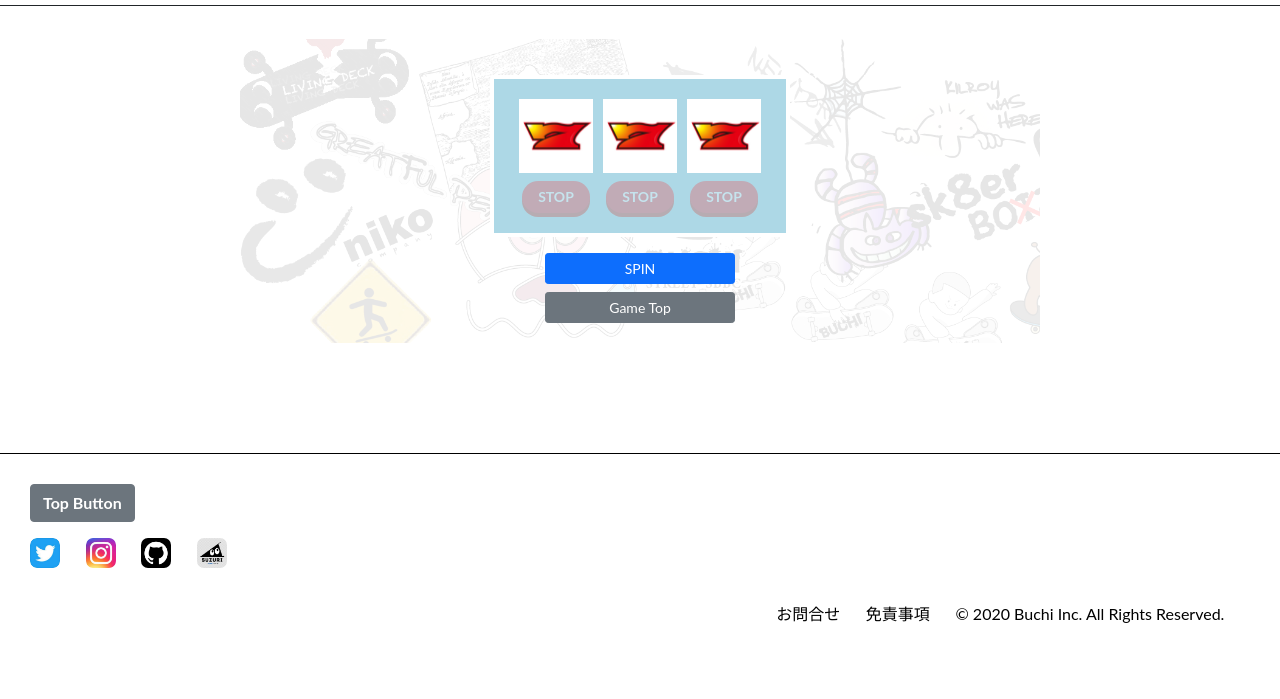
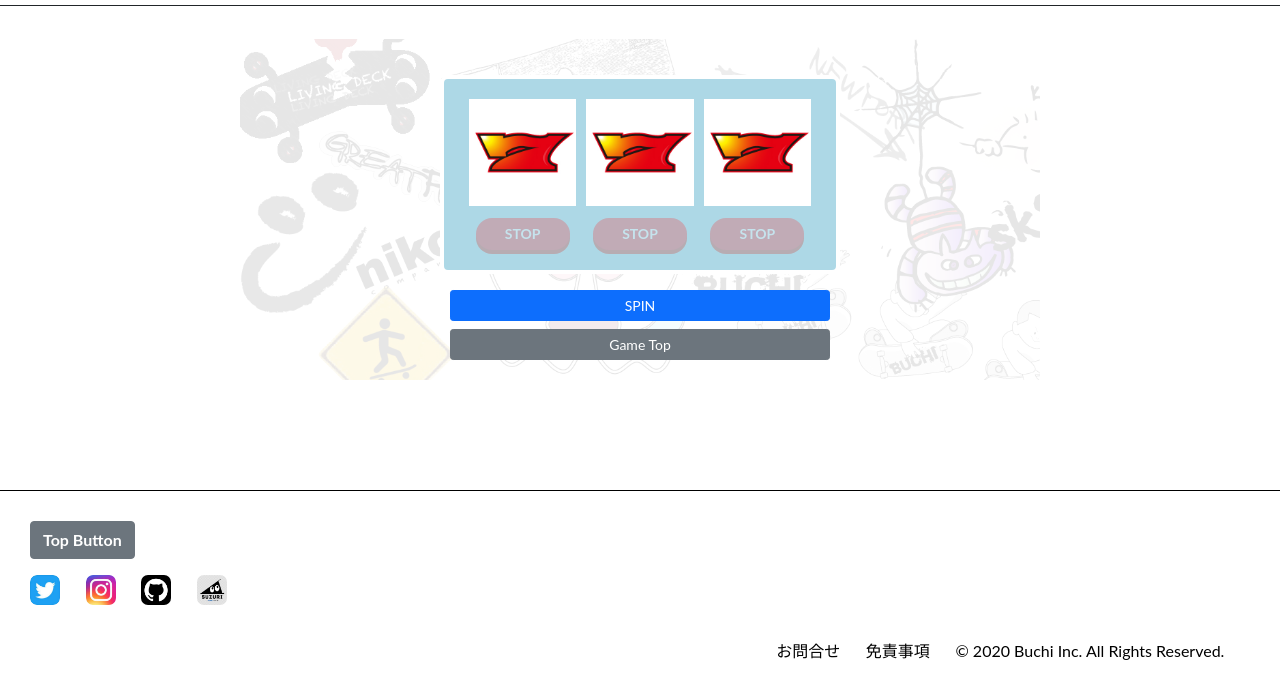
Before and after one commit to 18Buchi/my-site, a website: page Games/Slot/slot.html in a window 1280 px wide. Shown: the part 71-770 px from the top of the page. Drawn offline with nearby package versions, Linux system fonts and the light colour scheme.

Commit message:
♻️ 微調整２

```diff
--- a/Games/Slot/slot.html
+++ b/Games/Slot/slot.html
@@ -87,12 +87,12 @@
     <div class="s-container s-bg">
       <div>
         <main class="s-main"></main>
-        <div id="spin" class="btn btn-primary d-block btn-sm w-25 mt-2 mx-auto">SPIN</div>
+        <div id="spin" class="btn btn-primary d-block btn-sm w-50 mt-2 mx-auto">SPIN</div>
       </div>
 
       <div>
         <a
-          class="btn btn-secondary d-block btn-sm w-25 mt-2 mx-auto"
+          class="btn btn-secondary d-block btn-sm w-50 mt-2 mx-auto"
           href="../games.html"
           >Game Top</a
         >
--- a/Games/Slot/slot.scss
+++ b/Games/Slot/slot.scss
@@ -17,11 +17,11 @@
 }
 
 main {
-  width: 300px;
+  width: 400px;
   background: lightblue;
   padding: 20px;
   border: 4px solid white;
-  border-radius: 4px;
+  border-radius: 8px;
   margin: 16px auto;
   display: flex;
   justify-content: space-between;
@@ -59,6 +59,9 @@ main {
   .s-container {
     width: 80%;
   }
+  main{
+    width: 300px;
+  }
 
   .stop {
     height: 28px;
```
Also changed, not shown: Games/Slot/slot.css, 1 other file.
